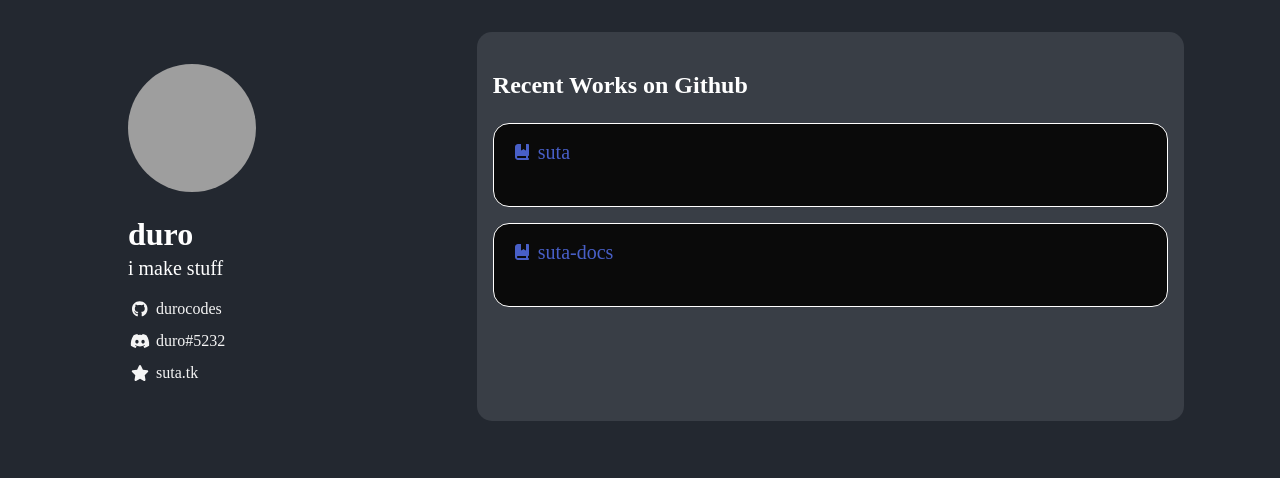
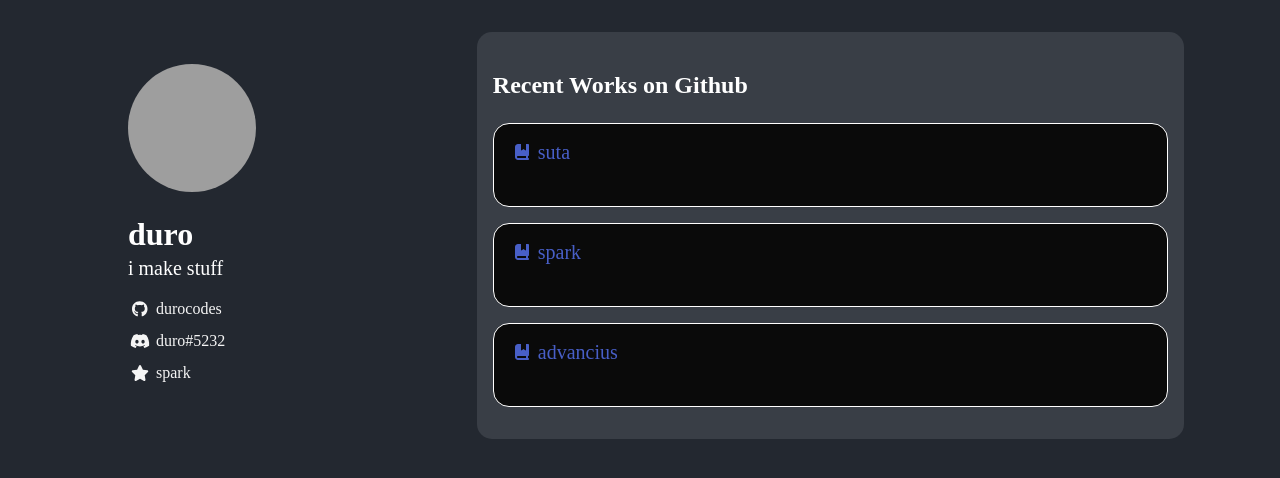
Before and after one commit to DuroCodes/personal-web, a React (Create React App) app: page / in a window 1280 px wide. Shown: the top 478 px of the page. Built offline with nearby package versions, Linux system fonts and the light colour scheme; no server answers; grey boxes are pictures that could not be loaded.

Commit message:
Update App.tsx

```diff
--- a/src/App.tsx
+++ b/src/App.tsx
@@ -7,7 +7,7 @@ import './css/App.css';
 import 'victormono';
 
 export default function App(): JSX.Element {
-  const repos = ['suta', 'suta-docs'];
+  const repos = ['suta', 'spark', 'advancius'];
   const cards = repos.map((repo) => <Card title={repo} />);
 
   return (
@@ -38,12 +38,12 @@ export default function App(): JSX.Element {
               </span>
             </a>
             <br />
-            <a href="https://suta.tk">
+            <a href="https://bit.ly/spark_handler">
               <span className="icon-text has-text-light py-1">
                 <span className="icon">
                   <FontAwesomeIcon icon={faStar} />
                 </span>
-                <span>suta.tk</span>
+                <span>spark</span>
               </span>
             </a>
             <br />
```
